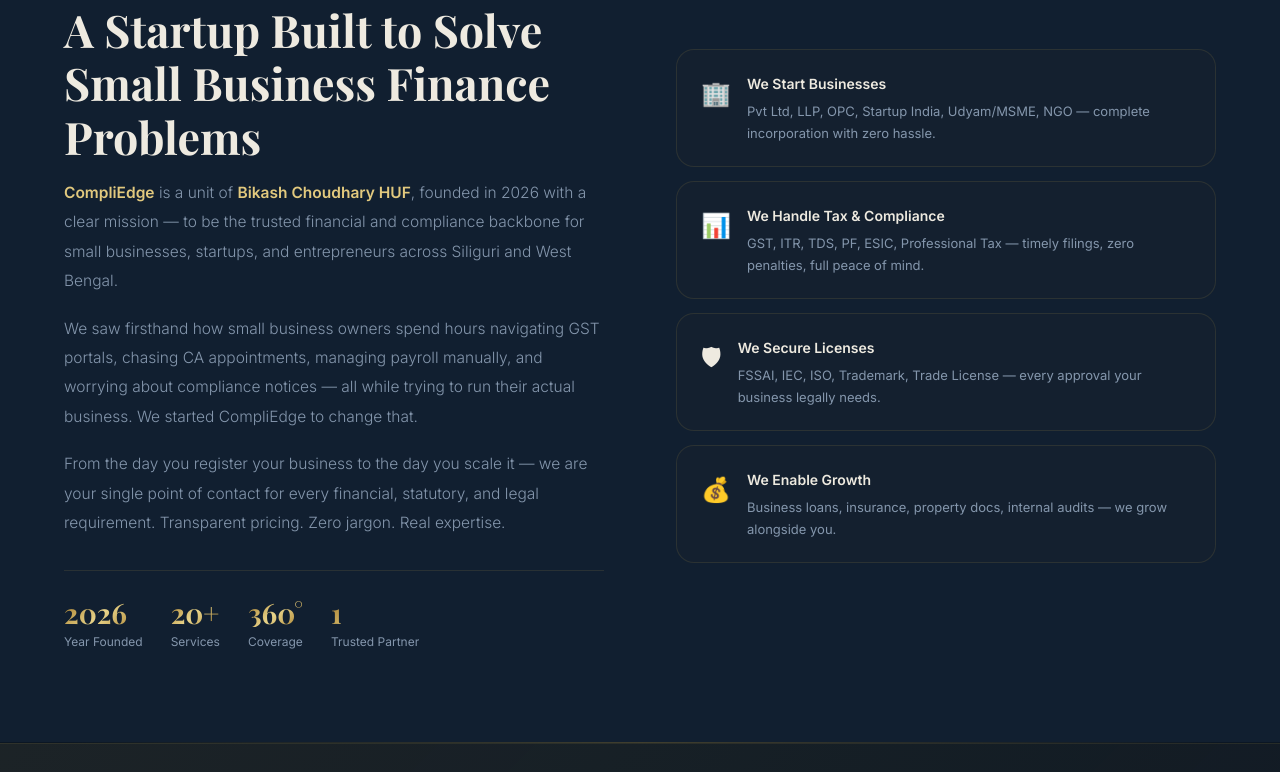
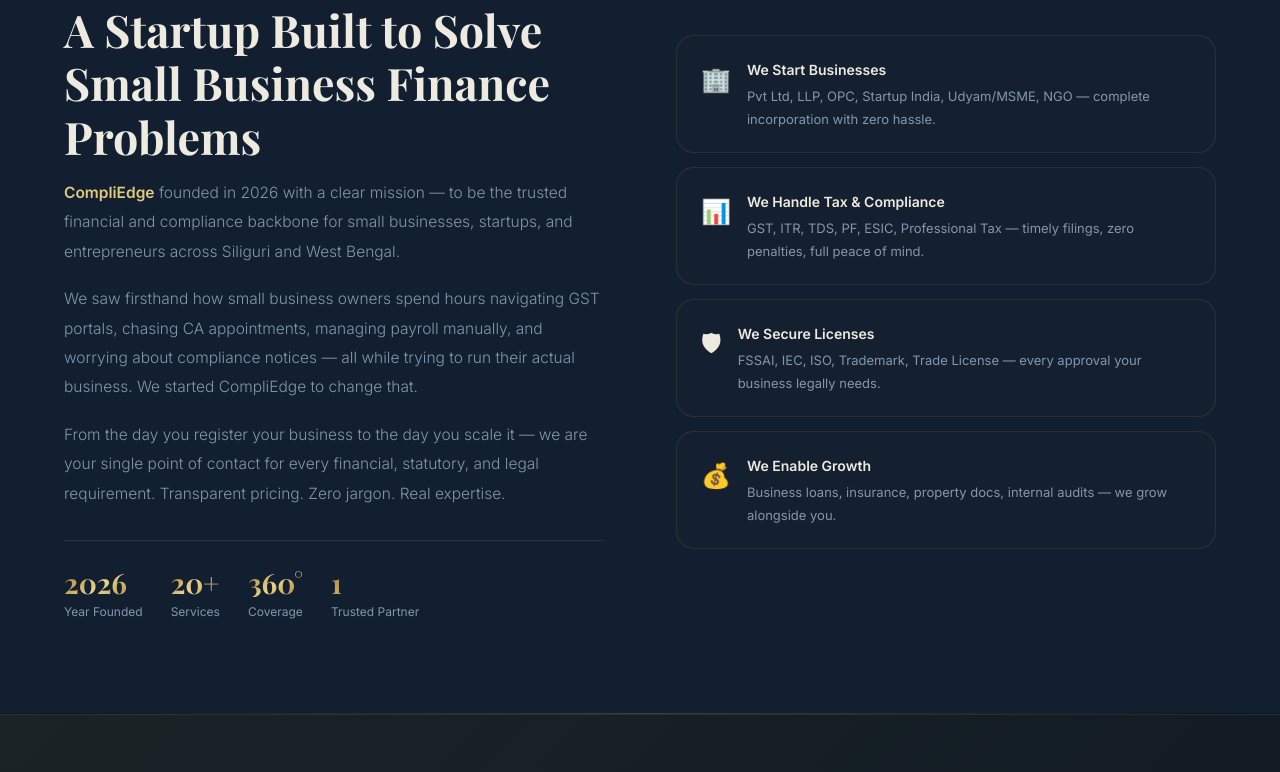
Before and after one commit to ibikashchoudhary/CompliEdge, a plain HTML site: page index.html in a window 1280 px wide. Shown: the part 1249-2021 px from the top of the page. Drawn offline with nearby package versions, Linux system fonts and the light colour scheme.

Commit message:
index.html

```diff
--- a/index.html
+++ b/index.html
@@ -486,7 +486,7 @@ footer{background:#06101a;border-top:1px solid rgba(201,168,76,.1);padding:40px
       <div class="sec-label">Who We Are</div>
       <h2 class="sec-title">A Startup Built to Solve Small Business Finance Problems</h2>
       <div class="about-story">
-        <p><strong>CompliEdge</strong> is a unit of <strong>Bikash Choudhary HUF</strong>, founded in 2026 with a clear mission — to be the trusted financial and compliance backbone for small businesses, startups, and entrepreneurs across Siliguri and West Bengal.</p>
+        <p><strong>CompliEdge</strong> founded in 2026 with a clear mission — to be the trusted financial and compliance backbone for small businesses, startups, and entrepreneurs across Siliguri and West Bengal.</p>
         <p>We saw firsthand how small business owners spend hours navigating GST portals, chasing CA appointments, managing payroll manually, and worrying about compliance notices — all while trying to run their actual business. We started CompliEdge to change that.</p>
         <p>From the day you register your business to the day you scale it — we are your single point of contact for every financial, statutory, and legal requirement. Transparent pricing. Zero jargon. Real expertise.</p>
       </div>
@@ -652,7 +652,6 @@ footer{background:#06101a;border-top:1px solid rgba(201,168,76,.1);padding:40px
       <h2 class="sec-title">Let's Solve Your Business Problems Together</h2>
       <p class="sec-sub" style="margin-bottom:34px">Tell us what you need — we'll come back with a clear plan, timeline, and honest pricing. No commitment required.</p>
       <div class="contact-item"><div class="ci-icon">📧</div><div><div class="ci-label">Email</div><div class="ci-value"><a href="mailto:compliedge.in@gmail.com">compliedge.in@gmail.com</a></div></div></div>
-      <div class="contact-item"><div class="ci-icon">📱</div><div><div class="ci-label">Phone / WhatsApp</div><div class="ci-value"><a href="https://wa.me/919593502707">+91 95935 02707</a></div></div></div>
       <div class="contact-item"><div class="ci-icon">🌐</div><div><div class="ci-label">Website</div><div class="ci-value"><a href="https://compliedge.in" target="_blank">CompliEdge.in</a></div></div></div>
       <div class="contact-item"><div class="ci-icon">📍</div><div><div class="ci-label">Location</div><div class="ci-value">Siliguri, West Bengal, India</div></div></div>
       <div style="margin-top:20px"><a href="https://wa.me/919593502707" class="btn-gold">💬 Chat on WhatsApp</a></div>
```
